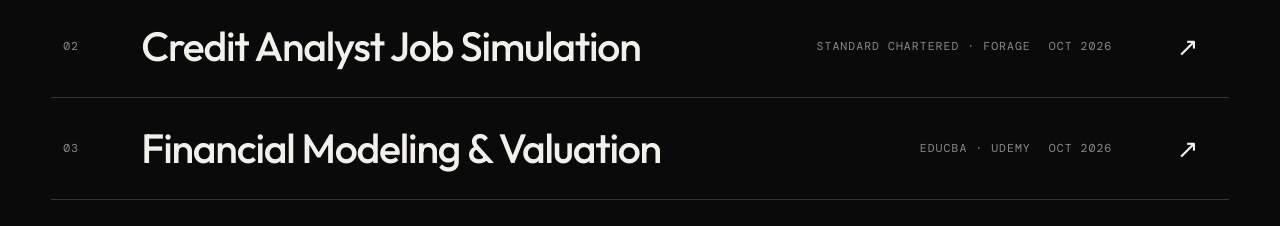
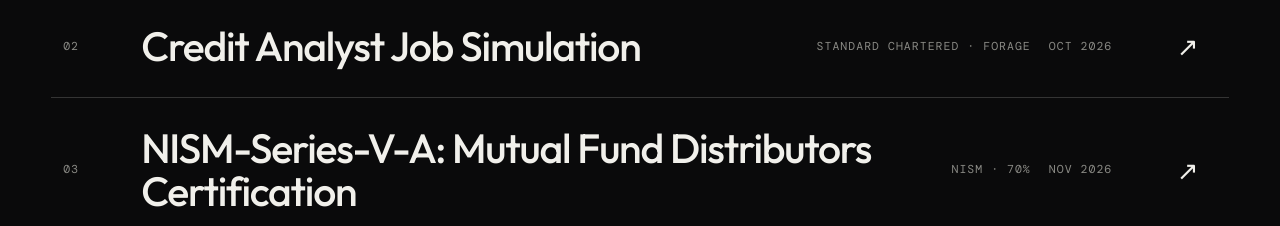
Before and after one commit to gaurav2605/gaurav2605.github.io, a plain HTML site: page index.html in a window 1280 px wide. Shown: the part 10100-10326 px from the top of the page. Drawn offline with nearby package versions, Linux system fonts and the light colour scheme; animation ran at ten frames a second.

Commit message:
Update index.html

```diff
--- a/index.html
+++ b/index.html
@@ -219,6 +219,7 @@ const WORKS = [
 const CERTS = [
   { issuer: "Deloitte · Forage",                      date: "Nov 2026", name: "Data Analytics Job Simulation",       link: "Certificate_DataAnalyst.pdf" },
   { issuer: "Standard Chartered · Forage",            date: "Oct 2026", name: "Credit Analyst Job Simulation",       link: "Certificate_CreditAnalyst.pdf" },
+  { issuer: "NISM · 70%",                             date: "Nov 2026", name: "NISM-Series-V-A: Mutual Fund Distributors Certification",       link: "Certificate_NISM-VA.pdf" },
   { issuer: "EDUCBA · Udemy",                         date: "Oct 2026", name: "Financial Modeling & Valuation",      link: "Certificate_FinancialModeling.pdf" },
   { issuer: "365 Careers · Udemy",                    date: "May 2026", name: "Financial Reporting & Analysis",      link: "Certificate_FSA.pdf" },
   { issuer: "Microsoft · Coursera",                   date: "Oct 2026", name: "Visualization for Data Analysis with Power BI",  link: "Certificate_PowerBI.pdf" },
```
